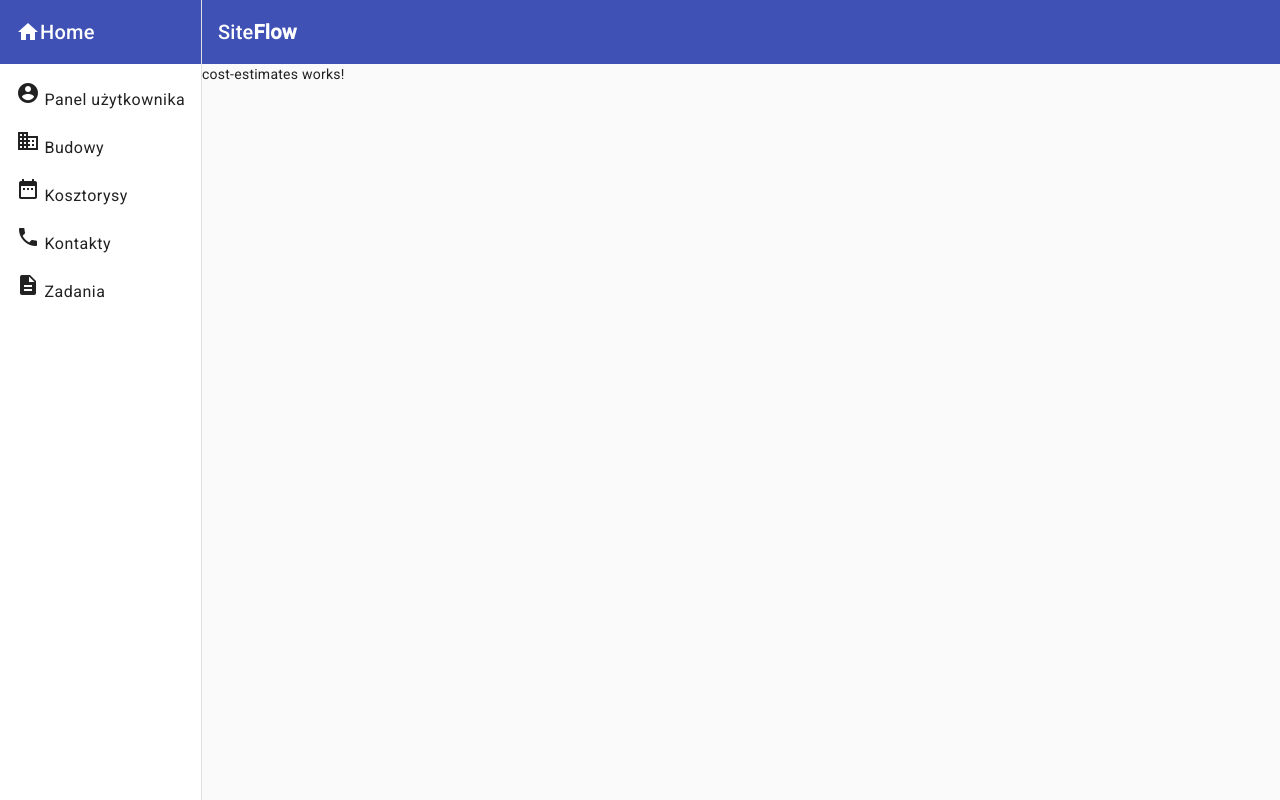
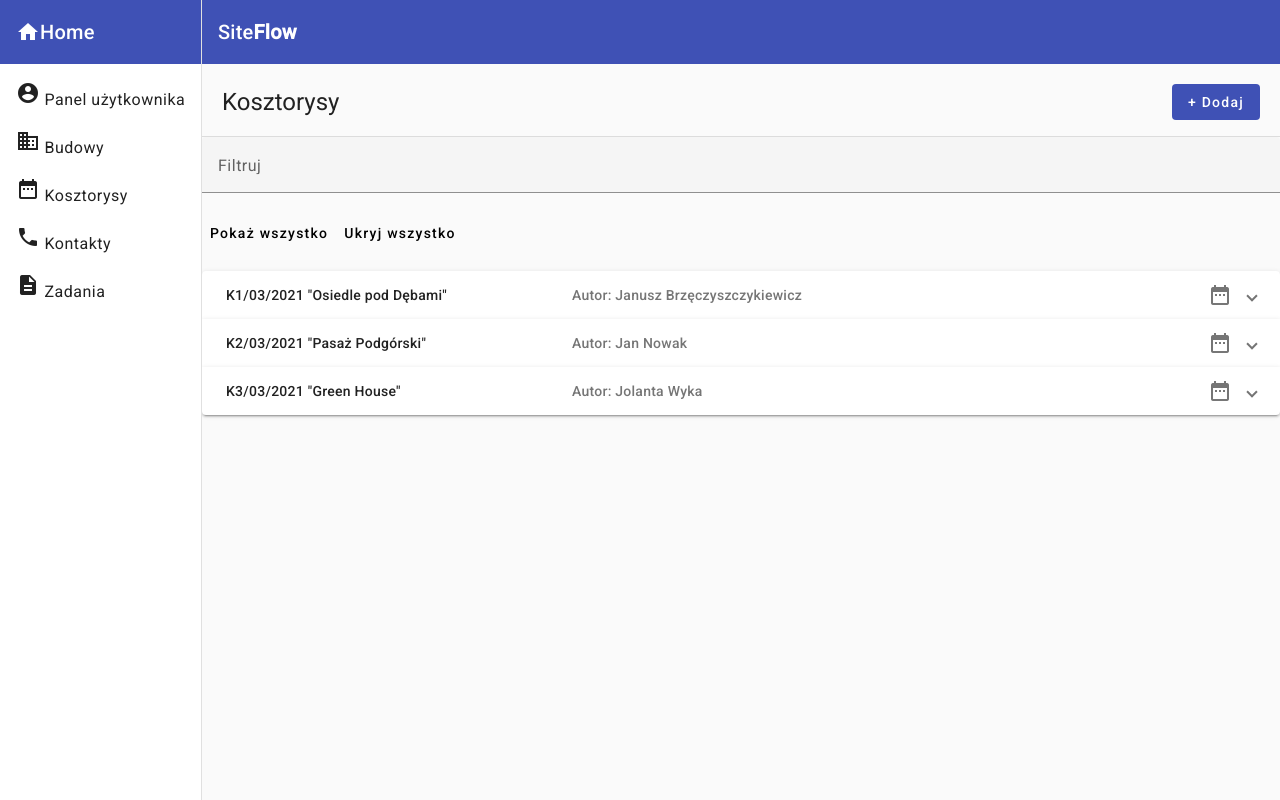
Before and after one commit to akrzeminska/site-flow, an Angular app: page /costs in a window 1280 px wide. Built offline with nearby package versions, Linux system fonts and the light colour scheme.

Commit message:
creates expansion panel with grid list

```diff
--- a/src/app/features/cost-estimates/cost-estimates.component.html
+++ b/src/app/features/cost-estimates/cost-estimates.component.html
@@ -1 +1,83 @@
-<p>cost-estimates works!</p>
+<section>
+    <div class="sec">
+        <div class="title"><h1>Kosztorysy</h1></div>
+        <div class="button"><button mat-flat-button color="primary">+ Dodaj</button></div>
+    </div>
+</section>
+<mat-divider></mat-divider>
+<mat-form-field>
+    <mat-label>Filtruj</mat-label>
+    <input matInput (keyup)="applyFilter($event)" placeholder="Filtruj" #input>
+</mat-form-field>
+
+<div class="example-action-buttons">
+    <button mat-button (click)="openAllPanels()">Pokaż wszystko</button>
+    <button mat-button (click)="closeAllPanels()">Ukryj wszystko</button>
+  </div>
+  <mat-accordion class="example-headers-align" multi>
+    <mat-expansion-panel>
+      <mat-expansion-panel-header>
+        <mat-panel-title>
+          K1/03/2021 "Osiedle pod Dębami"
+        </mat-panel-title>
+        <mat-panel-description>
+          Autor: Janusz Brzęczyszczykiewicz
+          <mat-icon>date_range</mat-icon>
+        </mat-panel-description>
+      </mat-expansion-panel-header>
+
+      <mat-grid-list cols="3" rowHeight="60px" gutterSize="5px">
+        <mat-grid-tile>Opis: Roboty budowlane w zakresie stanu surowego otwartego</mat-grid-tile>
+        <mat-grid-tile>Inwestor: IMS Budownictwo Sp. z o.o.</mat-grid-tile>
+        <mat-grid-tile>Wartość kosztorysu: 1 550 300 zł</mat-grid-tile>
+        <mat-grid-tile>Lokalizacja: ul. Zabłocie 13, 30-702 Kraków</mat-grid-tile>
+        <mat-grid-tile>Umowa nr: 273/2021-UPL</mat-grid-tile>
+        <mat-grid-tile><button mat-flat-button color="primary">Szczegóły</button></mat-grid-tile>
+      </mat-grid-list>
+
+    </mat-expansion-panel>
+
+    <mat-expansion-panel>
+        <mat-expansion-panel-header>
+          <mat-panel-title>
+            K2/03/2021 "Pasaż Podgórski"
+          </mat-panel-title>
+          <mat-panel-description>
+            Autor: Jan Nowak
+            <mat-icon>date_range</mat-icon>
+          </mat-panel-description>
+        </mat-expansion-panel-header>
+
+        <mat-grid-list cols="3" rowHeight="60px" gutterSize="5px">
+          <mat-grid-tile>Opis: Roboty budowlane w zakresie stanu surowego otwartego</mat-grid-tile>
+          <mat-grid-tile>Inwestor: IMS Budownictwo Sp. z o.o.</mat-grid-tile>
+          <mat-grid-tile>Wartość kosztorysu: 1 550 300 zł</mat-grid-tile>
+          <mat-grid-tile>Lokalizacja: ul. Zabłocie 13, 30-702 Kraków</mat-grid-tile>
+          <mat-grid-tile>Umowa nr: 273/2021-UPL</mat-grid-tile>
+          <mat-grid-tile><button mat-flat-button color="primary">Szczegóły</button></mat-grid-tile>
+        </mat-grid-list>
+
+      </mat-expansion-panel>
+
+      <mat-expansion-panel>
+        <mat-expansion-panel-header>
+          <mat-panel-title>
+            K3/03/2021 "Green House"
+          </mat-panel-title>
+          <mat-panel-description>
+            Autor: Jolanta Wyka
+            <mat-icon>date_range</mat-icon>
+          </mat-panel-description>
+        </mat-expansion-panel-header>
+
+        <mat-grid-list cols="3" rowHeight="60px" gutterSize="5px">
+          <mat-grid-tile>Opis: Roboty budowlane w zakresie stanu surowego otwartego</mat-grid-tile>
+          <mat-grid-tile>Inwestor: IMS Budownictwo Sp. z o.o.</mat-grid-tile>
+          <mat-grid-tile>Wartość kosztorysu: 1 550 300 zł</mat-grid-tile>
+          <mat-grid-tile>Lokalizacja: ul. Zabłocie 13, 30-702 Kraków</mat-grid-tile>
+          <mat-grid-tile>Umowa nr: 273/2021-UPL</mat-grid-tile>
+          <mat-grid-tile><button mat-flat-button color="primary">Szczegóły</button></mat-grid-tile>
+        </mat-grid-list>
+
+      </mat-expansion-panel>
+  </mat-accordion>
--- a/src/app/features/cost-estimates/cost-estimates.component.scss
+++ b/src/app/features/cost-estimates/cost-estimates.component.scss
@@ -0,0 +1,32 @@
+.sec {
+    display: flex;
+    align-items: center;
+    justify-content: space-between;
+    margin: 20px 20px 0 20px;
+
+    button {
+        margin-left: 30px;
+        margin-bottom: 16px;
+    }
+}
+
+.mat-mdc-form-field {
+    width: 100%;
+}
+
+.example-action-buttons {
+    padding-bottom: 20px;
+  }
+
+  .example-headers-align .mat-expansion-panel-header-description {
+    justify-content: space-between;
+    align-items: center;
+  }
+
+  .example-headers-align .mat-mdc-form-field + .mat-mdc-form-field {
+    margin-left: 8px;
+  }
+
+  mat-grid-tile {
+    background: #fafafa;
+  }
--- a/src/app/features/cost-estimates/cost-estimates.component.ts
+++ b/src/app/features/cost-estimates/cost-estimates.component.ts
@@ -1,10 +1,37 @@
-import { Component } from '@angular/core';
+import { Component, ViewChild } from '@angular/core';
+import { MatAccordion } from '@angular/material/expansion';
+import {MatTableModule} from '@angular/material/table';
 
 @Component({
   selector: 'app-cost-estimates',
   templateUrl: './cost-estimates.component.html',
   styleUrls: ['./cost-estimates.component.scss']
 })
+
+
+
 export class CostEstimatesComponent {
 
+
+  @ViewChild(MatAccordion) accordion!: MatAccordion;
+
+  applyFilter(event: Event) {
+
+  }
+
+  openAllPanels() {
+    if (this.accordion) {
+      this.accordion.openAll();
+    }
+  }
+
+  closeAllPanels() {
+    if (this.accordion) {
+      this.accordion.closeAll();
+    }
+  }
+
+
+
+
 }
--- a/src/app/features/cost-estimates/cost-estimates.module.ts
+++ b/src/app/features/cost-estimates/cost-estimates.module.ts
@@ -3,13 +3,17 @@ import { CommonModule } from '@angular/common';
 
 import { CostEstimatesRoutingModule } from './cost-estimates-routing.module';
 import { CostEstimatesComponent } from './cost-estimates.component';
+import { SharedModule } from 'src/app/shared/shared.module';
+import { MatInputModule } from '@angular/material/input';
 
 
 @NgModule({
   declarations: [CostEstimatesComponent],
   imports: [
     CommonModule,
-    CostEstimatesRoutingModule
+    CostEstimatesRoutingModule,
+    SharedModule,
+    MatInputModule
   ]
 })
 export class CostEstimatesModule { }
--- a/src/app/shared/shared.module.ts
+++ b/src/app/shared/shared.module.ts
@@ -18,7 +18,7 @@ import { MatSliderModule } from '@angular/material/slider';
 import { MatSlideToggleModule } from '@angular/material/slide-toggle';
 import { MatMenuModule } from '@angular/material/menu';
 import { MatCardModule } from '@angular/material/card';
-import { MatExpansionModule } from '@angular/material/expansion';
+import { MatAccordion, MatExpansionModule } from '@angular/material/expansion';
 import { MatGridListModule } from '@angular/material/grid-list';
 import { MatListModule } from '@angular/material/list';
 import { MatStepperModule } from '@angular/material/stepper';
@@ -83,7 +83,7 @@ import { UploadedFileLocalStorageService } from './services/uploaded-file-local-
     MatSortModule,
     MatTableModule,
     CommonModule,
-    PhoneFormatPipe,
+    PhoneFormatPipe
   ],
   imports: [
     MatAutocompleteModule,
@@ -122,7 +122,7 @@ import { UploadedFileLocalStorageService } from './services/uploaded-file-local-
     MatPaginatorModule,
     MatSortModule,
     MatTableModule,
-    CommonModule,
+    CommonModule
   ],
   providers: [
     {
```
